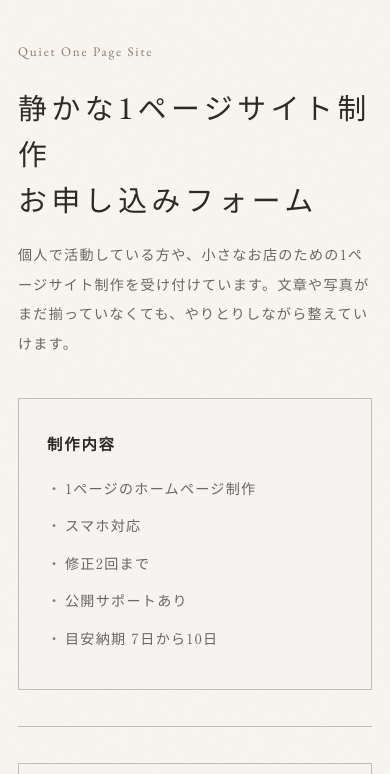
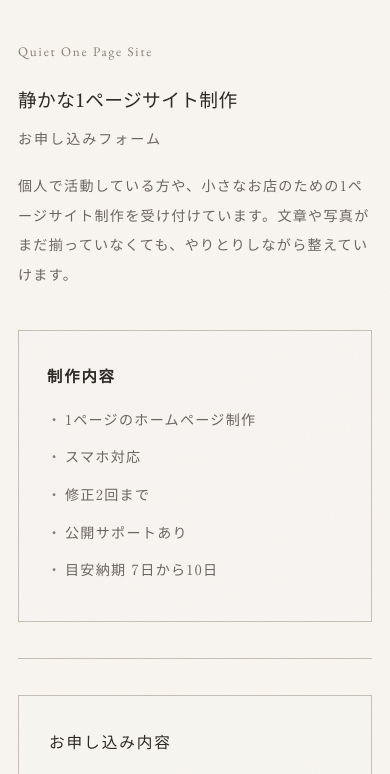
Before and after one commit to mypaac13-rgb/hitosaji-webservice, a plain HTML site: page service/index.html in a window 390 px wide. Shown: the part 61-835 px from the top of the page. Drawn offline with nearby package versions, Linux system fonts and the light colour scheme; a web font is replaced by a local one.

Commit message:
Refine CTA and mobile form heading

```diff
--- a/service/index.html
+++ b/service/index.html
@@ -98,8 +98,16 @@
       font-size: clamp(1.8rem, 3vw, 2.8rem);
       font-weight: 500;
       line-height: 1.6;
-      letter-spacing: 0.16em;
+      letter-spacing: 0.08em;
+      margin-bottom: 10px;
+      white-space: nowrap;
+    }
+
+    .hero__subhead {
       margin-bottom: 18px;
+      font-size: 1rem;
+      letter-spacing: 0.14em;
+      color: var(--text);
     }
 
     .hero p,
@@ -276,6 +284,11 @@
         grid-template-columns: 1fr;
       }
 
+      .hero h1 {
+        font-size: clamp(1.12rem, 4.8vw, 1.45rem);
+        letter-spacing: 0.02em;
+      }
+
       .page {
         padding: 28px 18px 72px;
       }
@@ -296,7 +309,8 @@
     <section class="hero">
       <div>
         <span class="eyebrow">Quiet One Page Site</span>
-        <h1>静かな1ページサイト制作<br>お申し込みフォーム</h1>
+        <h1>静かな1ページサイト制作</h1>
+        <p class="hero__subhead">お申し込みフォーム</p>
         <p>個人で活動している方や、小さなお店のための1ページサイト制作を受け付けています。文章や写真がまだ揃っていなくても、やりとりしながら整えていけます。</p>
       </div>
       <aside class="hero__card">
```
Also changed, not shown: index.html (+3 -3 lines).
